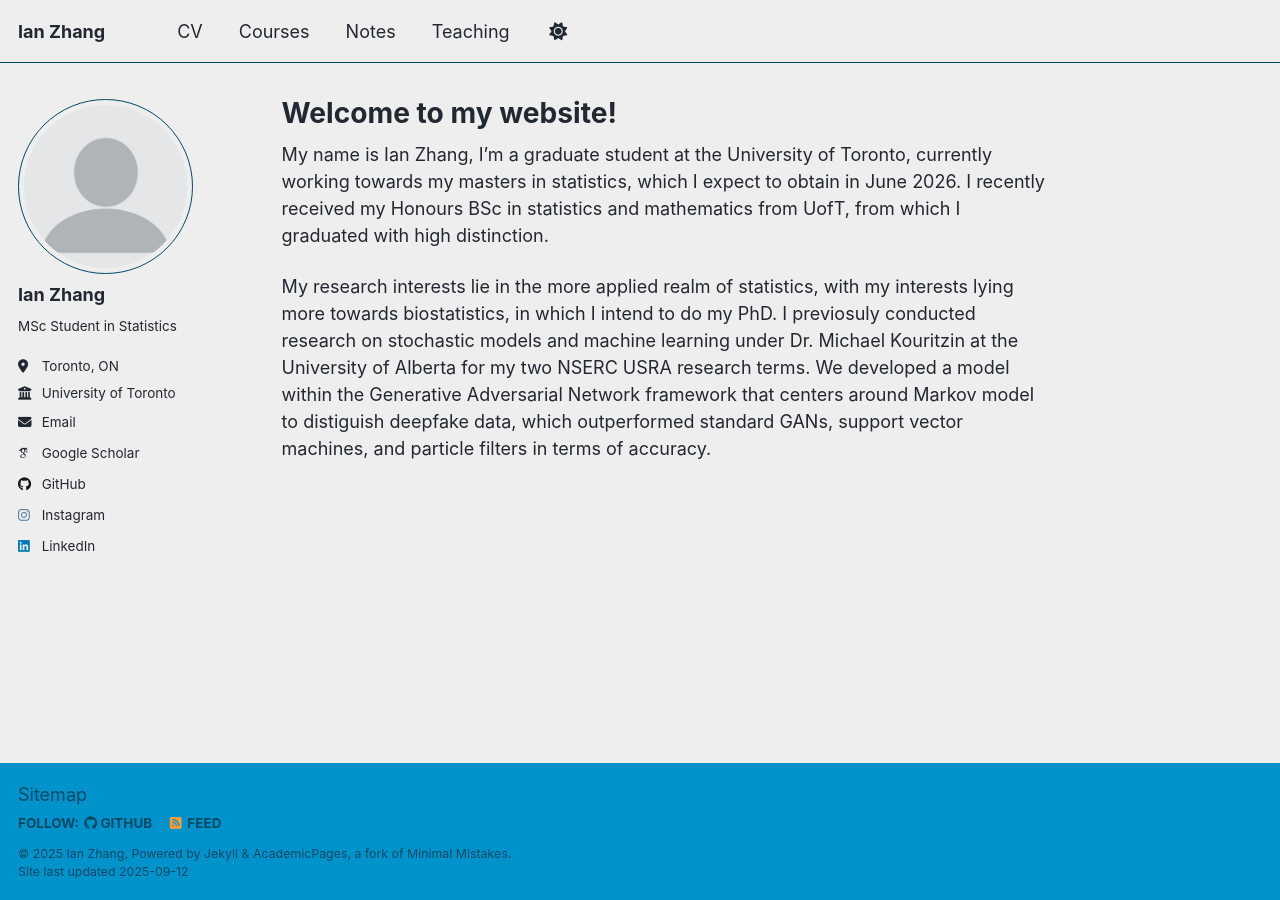
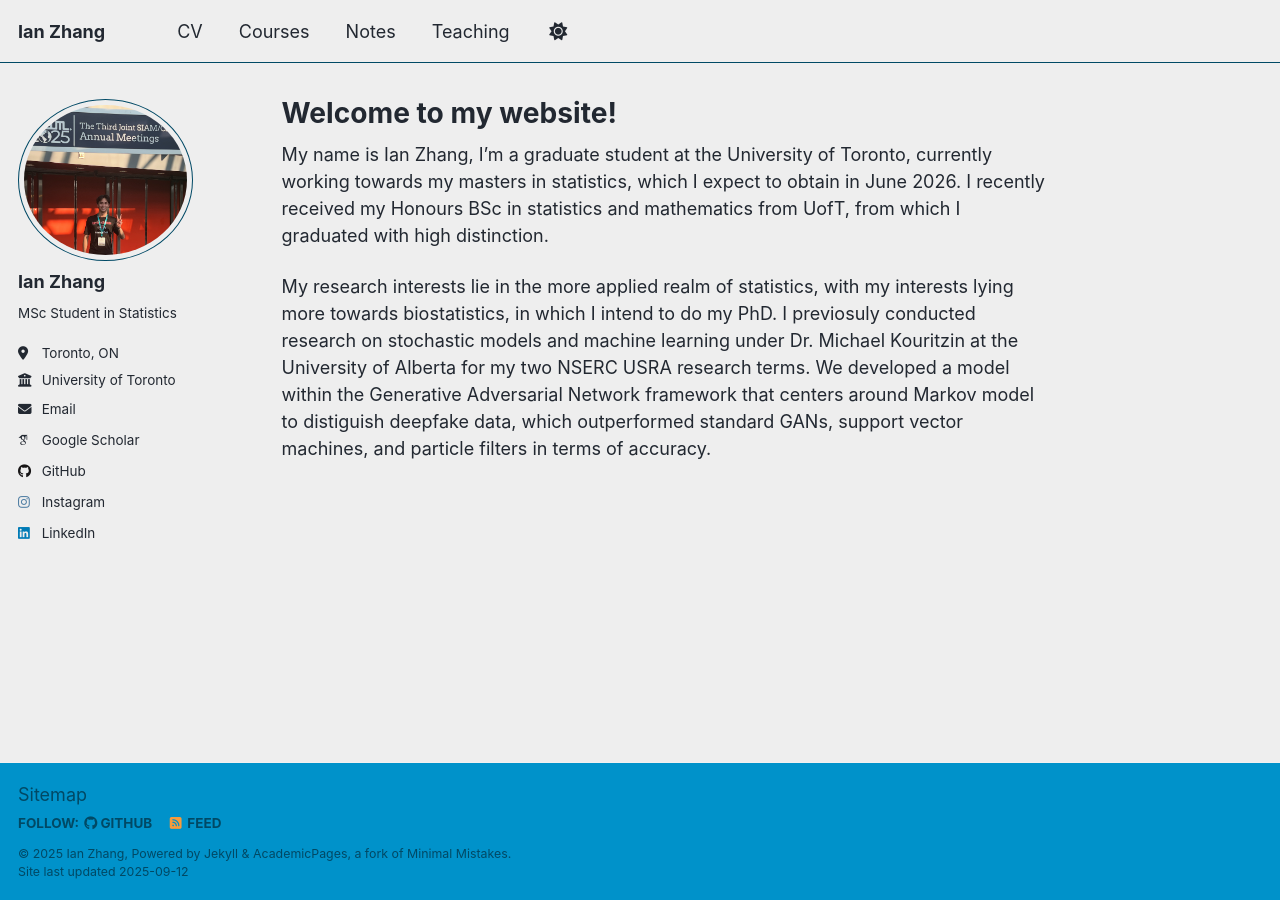
Before and after one commit to IanZhang42/ianwebsite, a Jekyll site: the page built from _pages/about.md, in a window 1280 px wide. Built offline with Jekyll 4.4.1, drawn with Linux system fonts in a browser that asks for light colours; some web fonts are replaced; a script that is not in the unit is left out; a file with an impossible date is left out.

Commit message:
Update _config.yml

```diff
--- a/_config.yml
+++ b/_config.yml
@@ -23,7 +23,7 @@ repository               : "IanZhang42/ianwebsite"
 #               Additional customization can be done by editing /_includes/author-profile.html
 author:
   # Biographic information
-  avatar           : "profile.png"
+  avatar           : "IMG_0061.jpeg"
   name             : "Ian Zhang"
   bio              : "MSc Student in Statistics"
   location         : "Toronto, ON"
```
